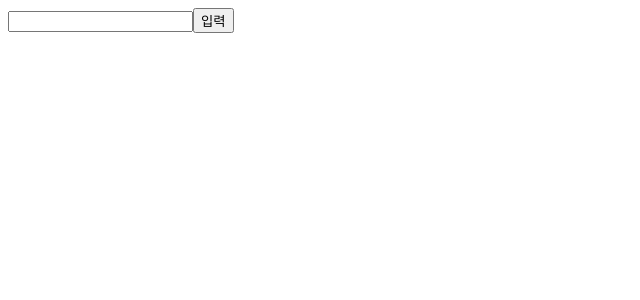
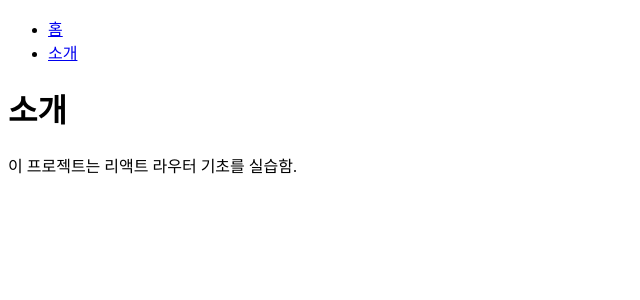
Before and after one commit to Doosies/stdreact, a React (Create React App) app in the folder front/: page /about in a window 1280 px wide. Shown: the top 300 px of the page, without its empty margins (0-640 px from the left). Built offline with nearby package versions, Linux system fonts and the light colour scheme.

Commit message:
리액트 Router

```diff
--- a/front/package.json
+++ b/front/package.json
@@ -11,11 +11,13 @@
     "@types/react": "^17.0.0",
     "@types/react-dom": "^17.0.0",
     "@types/react-redux": "^7.1.19",
+    "@types/react-router-dom": "^5.3.1",
     "@types/redux": "^3.6.0",
     "@types/styled-components": "^5.1.15",
     "react": "^17.0.2",
     "react-dom": "^17.0.2",
     "react-redux": "^7.2.5",
+    "react-router-dom": "^5.3.0",
     "react-scripts": "4.0.3",
     "redux": "^4.1.1",
     "redux-devtools-extension": "^2.13.9",
--- a/front/src/HomePage/App.tsx
+++ b/front/src/HomePage/App.tsx
@@ -14,8 +14,6 @@ function App() {
         dispatch(createText(text));
         setText('');
     }
-    const handleDelete = () => {};
-    const handleUpdate = () => {};
 
     const handleChange = (e: React.ChangeEvent<HTMLInputElement>) => setText(e.target.value);
     // const handleClick = (e: React.MouseEvent<HTMLButtonElement>) => set
--- a/front/src/HomePage/components/TextList.tsx
+++ b/front/src/HomePage/components/TextList.tsx
@@ -9,7 +9,6 @@ function TextList({text, id}: Input) {
 
     const handleClickList = () => {setIsCLick(!isClick)};
     const handleClickX = () => {dispatch(deleteText(id))};
-    // const handleClickO = () => dispatch(updateText(tex))
 
     return (
         <div style={{
--- /dev/null
+++ b/front/src/Router/About.tsx
@@ -0,0 +1,16 @@
+import React, {useState} from 'react';
+
+interface AboutProps {
+
+}
+
+const About = () => {
+    return (
+        <div>
+            <h1>소개</h1>
+            <p>이 프로젝트는 리액트 라우터 기초를 실습함.</p>
+        </div>
+    );
+}
+
+export default About;
--- /dev/null
+++ b/front/src/Router/App.tsx
@@ -0,0 +1,24 @@
+import React from 'react'
+import { Route } from 'react-router';
+import { Link } from 'react-router-dom';
+import About from './About';
+import Home from './Home';
+
+function App() {
+    return (
+        <div>
+            <ul>
+                <li>
+                    <Link to="/">홈</Link>
+                </li>
+                <li>
+                    <Link to="/about">소개</Link>
+                </li>
+            </ul>
+            <Route path="/" component={Home} exact/>
+            <Route path="/about" component={About} />
+        </div>
+    )
+}
+
+export default App;
--- /dev/null
+++ b/front/src/Router/Home.tsx
@@ -0,0 +1,16 @@
+import React, {useState} from 'react';
+
+interface HomeProps {
+
+}
+
+const Home = () => {
+    return (
+        <div>
+            <h1>홈</h1>
+            <p>이곳은 홈이에요. 가정 먼저 보이는 페이지죠.</p>
+        </div>
+    );
+}
+
+export default Home;
--- a/front/src/index.tsx
+++ b/front/src/index.tsx
@@ -1,8 +1,11 @@
 import React from 'react';
 import ReactDOM from 'react-dom';
+import {BrowserRouter} from 'react-router-dom';
+
 // import App from './TodoList/App';
 // import App from './Redux/ App'
-import App from './HomePage/App';
+// import App from './HomePage/App';
+import App from './Router/App'
 import reportWebVitals from './reportWebVitals';
 // import './Redux/exercise'
 import {createStore} from 'redux';
@@ -14,9 +17,11 @@ import {composeWithDevTools} from 'redux-devtools-extension';
 const store = createStore(rootReducer, composeWithDevTools());
 ReactDOM.render(
   <Provider store={store}>
-    <React.StrictMode>
-      <App/>
-    </React.StrictMode>
+    <BrowserRouter>
+      <React.StrictMode>
+        <App/>
+      </React.StrictMode>
+    </BrowserRouter>
   </Provider>,
   document.getElementById('root')
 );
```
Also changed, not shown: 1 other file (tests, documents, lock files or other folders).
